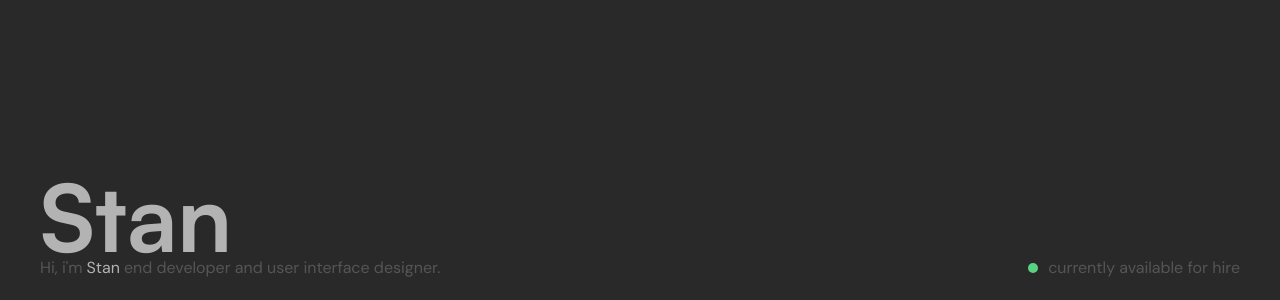
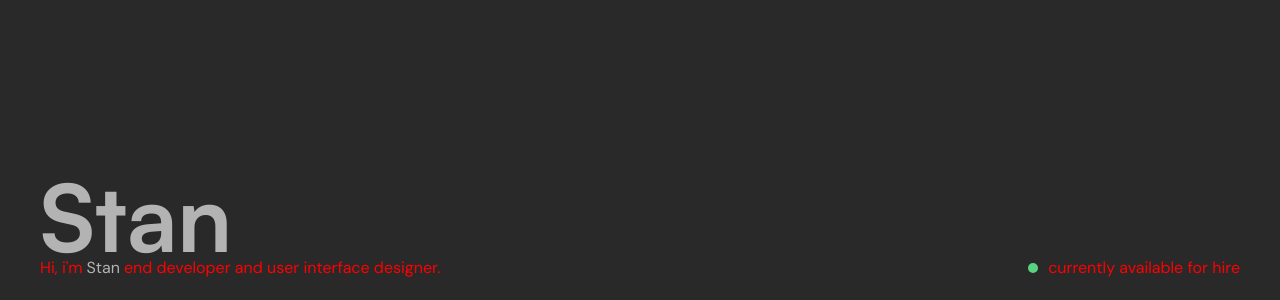
Before and after one commit to Stan-btw/Folio, a Next.js app: page / in a window 1280 px wide. Shown: the part 500-800 px from the top of the page. Built offline with nearby package versions, Linux system fonts and the light colour scheme.

Commit message:
deploy test

```diff
--- a/src/app/globals.css
+++ b/src/app/globals.css
@@ -68,7 +68,8 @@ li {
   font-family: "DM Sans", sans-serif;
   font-weight: 400;
   font-size: 16px;
-  color: #555556;
+  /* color: #555556; */
+  color: red;
 }
 
 @theme inline {
```
